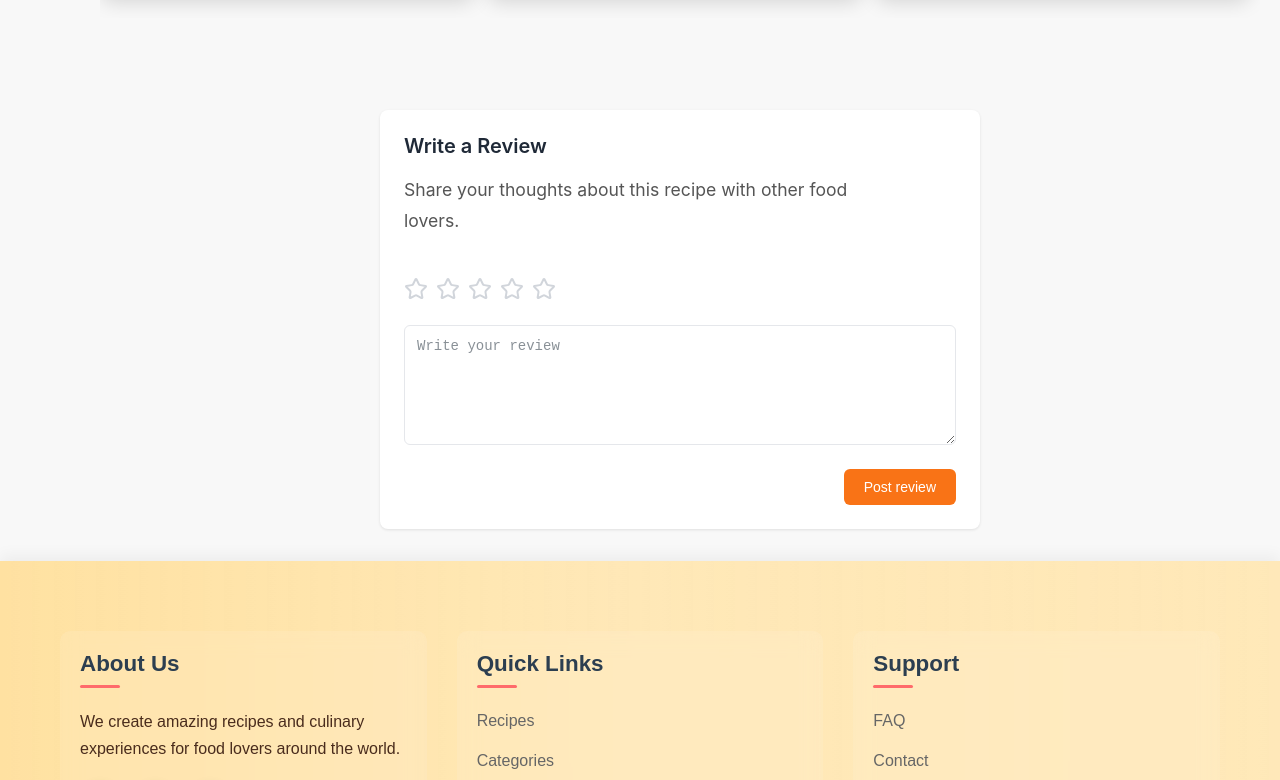
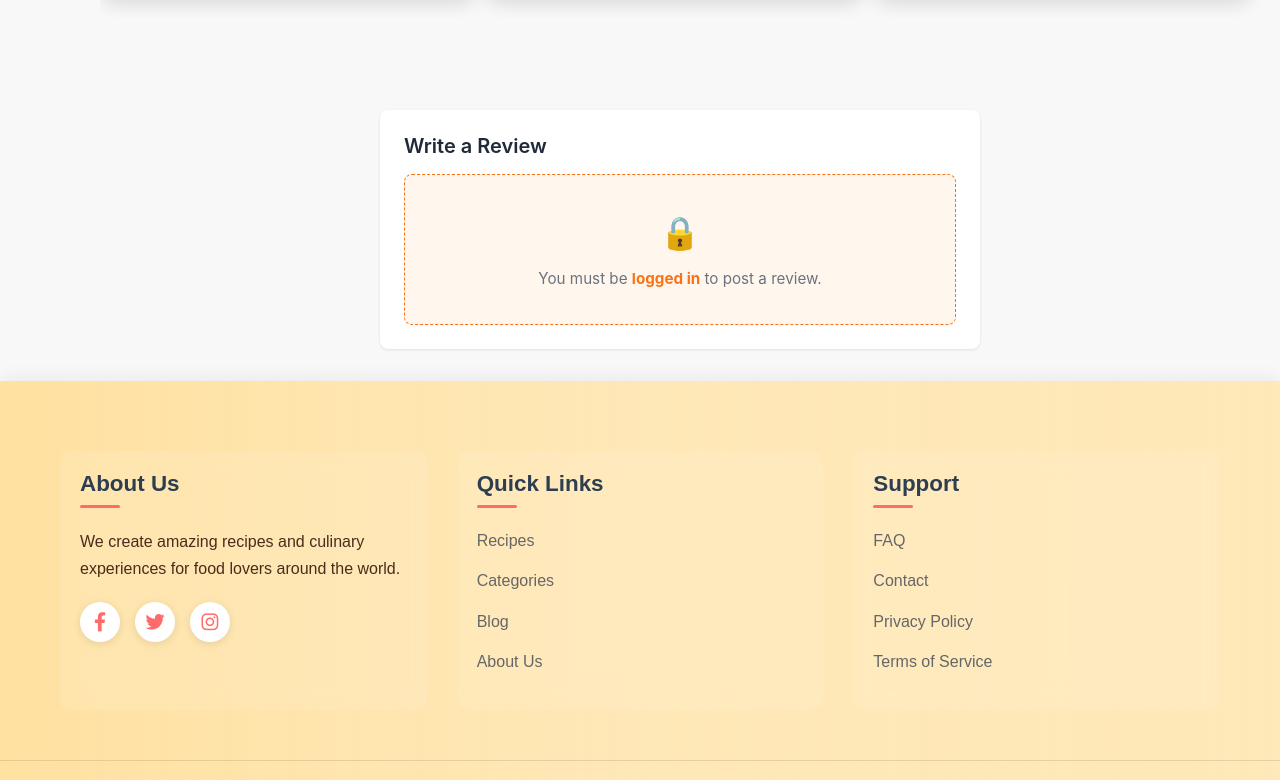
Before and after one commit to Muskanchablani29/Recipe-website, a React (Create React App) app: page /about in a window 1280 px wide. Shown: the part 1561-2341 px from the top of the page. Built offline with nearby package versions, Linux system fonts and the light colour scheme.

Commit message:
Update the Review to post by user

```diff
--- a/src/Components/About/Aboutthree.css
+++ b/src/Components/About/Aboutthree.css
@@ -158,6 +158,33 @@
     }
   }
 
+  .review-login-notice {
+    display: flex;
+    flex-direction: column;
+    align-items: center;
+    justify-content: center;
+    gap: 0.5rem;
+    padding: 2rem 1rem;
+    background-color: #fff7ed;
+    border: 1px dashed #f97316;
+    border-radius: 0.5rem;
+    text-align: center;
+  }
+
+  .review-login-notice span {
+    font-size: 2rem;
+  }
+
+  .review-login-notice p {
+    font-size: 0.95rem;
+    color: #6b7280;
+    margin: 0;
+  }
+
+  .review-login-notice strong {
+    color: #f97316;
+  }
+
   @media (max-width: 640px) {
     .review-container {
       margin: 1rem;
--- a/src/Components/About/Aboutthree.jsx
+++ b/src/Components/About/Aboutthree.jsx
@@ -1,5 +1,7 @@
 import { useState, useCallback, memo } from "react";
 import { Star } from "lucide-react";
+import { useSelector, useDispatch } from "react-redux";
+import { addReview } from "../../Reducers/reviewReducer";
 import "./Aboutthree.css";
 
 const ReviewForm = memo(() => {
@@ -8,34 +10,51 @@ const ReviewForm = memo(() => {
   const [showSuccess, setShowSuccess] = useState(false);
   const [submitted, setSubmitted] = useState(false);
 
-  const handleRatingClick = useCallback((star) => {
-    if (!submitted) {
-      setRating(star);
-    }
-  }, [submitted]);
+  const dispatch = useDispatch();
+  const isLoggedIn = useSelector((state) => state.auth.isLoggedIn);
+  const user = useSelector((state) => state.auth.user);
 
-  const handleReviewChange = useCallback((e) => {
-    if (!submitted) {
-      setReview(e.target.value);
-    }
-  }, [submitted]);
+  const handleRatingClick = useCallback(
+    (star) => {
+      if (!submitted) setRating(star);
+    },
+    [submitted]
+  );
+
+  const handleReviewChange = useCallback(
+    (e) => {
+      if (!submitted) setReview(e.target.value);
+    },
+    [submitted]
+  );
 
   const handleSubmit = useCallback(() => {
+    if (!isLoggedIn) {
+      alert("Please log in to post a review.");
+      return;
+    }
     if (!rating || !review.trim()) {
-      alert("Please provide both a rating and a review");
+      alert("Please provide both a rating and a review.");
       return;
     }
 
-    // Add your submit logic here
-    console.log({ rating, review });
+    const newReview = {
+      id: Date.now(),
+      name: user?.name || user?.user || "Anonymous",
+      role: "Verified User",
+      text: review.trim(),
+      rating,
+      image: null,
+    };
+
+    dispatch(addReview(newReview));
     setSubmitted(true);
     setShowSuccess(true);
 
-    // Hide success message after 3 seconds
     setTimeout(() => {
       setShowSuccess(false);
     }, 3000);
-  }, [rating, review]);
+  }, [isLoggedIn, rating, review, user, dispatch]);
 
   const handleNewReview = useCallback(() => {
     setRating(0);
@@ -62,6 +81,14 @@ const ReviewForm = memo(() => {
         <div className="review-header">
           <h2 className="review-title">Write a Review</h2>
         </div>
+
+        {!isLoggedIn ? (
+          <div className="review-login-notice">
+            <span>🔒</span>
+            <p>You must be <strong>logged in</strong> to post a review.</p>
+          </div>
+        ) : (
+          <>
             <p className="description">
               Share your thoughts about this recipe with other food lovers.
             </p>
@@ -86,26 +113,22 @@ const ReviewForm = memo(() => {
             />
             <div className="button-container">
               {!submitted ? (
-            <button
-              onClick={handleSubmit}
-              className="button button-submit"
-            >
+                <button onClick={handleSubmit} className="button button-submit">
                   Post review
                 </button>
               ) : (
-            <button
-              onClick={handleNewReview}
-              className="button button-new-review"
-            >
+                <button onClick={handleNewReview} className="button button-new-review">
                   Write another review
                 </button>
               )}
             </div>
+          </>
+        )}
       </div>
     </div>
   );
 });
 
-ReviewForm.displayName = 'ReviewForm';
+ReviewForm.displayName = "ReviewForm";
 
 export default ReviewForm;
--- a/src/Components/About/Abouttwo.css
+++ b/src/Components/About/Abouttwo.css
@@ -115,6 +115,22 @@
   color: #666;
 }
 
+.testimonial-stars-kirti {
+  display: flex;
+  justify-content: center;
+  gap: 2px;
+  margin-bottom: 8px;
+  font-size: 1.1rem;
+}
+
+.star-filled {
+  color: #f59e0b;
+}
+
+.star-empty {
+  color: #d1d5db;
+}
+
 .active .testimonial-name-kirti {
   color: #007bff;
 }
--- /dev/null
+++ b/src/Reducers/reviewReducer.js
@@ -0,0 +1,43 @@
+export const REVIEW_ACTIONS = {
+  ADD_REVIEW: 'ADD_REVIEW',
+};
+
+const loadReviewsFromStorage = () => {
+  try {
+    const data = localStorage.getItem('userReviews');
+    return data ? JSON.parse(data) : [];
+  } catch {
+    return [];
+  }
+};
+
+const saveReviewsToStorage = (reviews) => {
+  try {
+    localStorage.setItem('userReviews', JSON.stringify(reviews));
+  } catch {
+    // ignore
+  }
+};
+
+const initialState = {
+  reviews: loadReviewsFromStorage(),
+};
+
+const reviewReducer = (state = initialState, action) => {
+  switch (action.type) {
+    case REVIEW_ACTIONS.ADD_REVIEW: {
+      const updatedReviews = [...state.reviews, action.payload];
+      saveReviewsToStorage(updatedReviews);
+      return { ...state, reviews: updatedReviews };
+    }
+    default:
+      return state;
+  }
+};
+
+export const addReview = (review) => ({
+  type: REVIEW_ACTIONS.ADD_REVIEW,
+  payload: review,
+});
+
+export default reviewReducer;
--- a/src/Reducers/rootReducer.js
+++ b/src/Reducers/rootReducer.js
@@ -1,8 +1,10 @@
 import { combineReducers } from 'redux';
 import authReducer from './authReducers';
+import reviewReducer from './reviewReducer';
 
 const rootReducer = combineReducers({
   auth: authReducer,
+  reviews: reviewReducer,
 });
 
 export default rootReducer;
```
Also changed, not shown: src/Components/About/Abouttwo.jsx (+67 -32 lines). Lines whose indentation alone changed are shown as unchanged.
